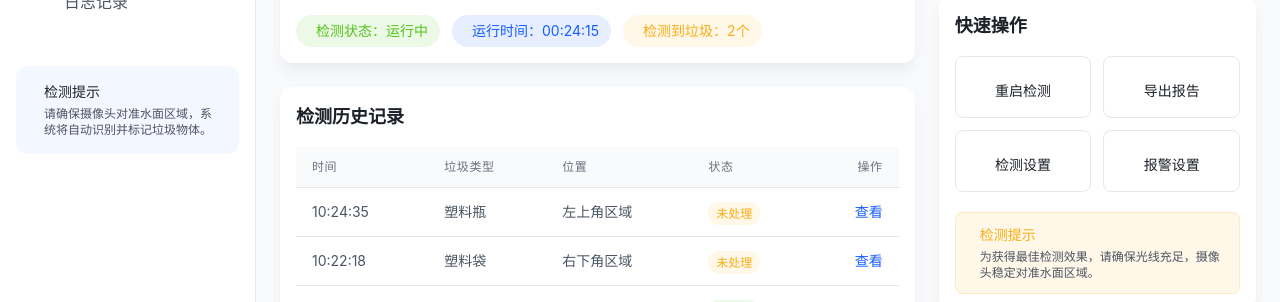
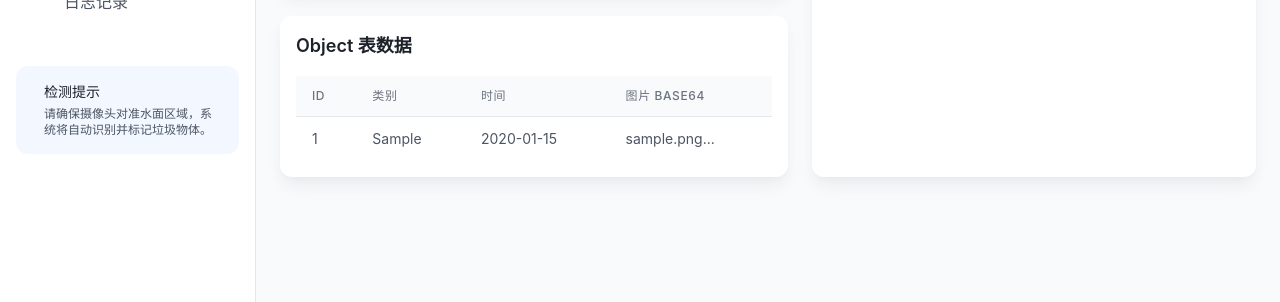
Before and after one commit to Curryjiu/water-waste-monitoring-project, a Flask app: page / in a window 1280 px wide. Shown: the part 498-800 px from the top of the page. Run offline with Flask 3, Linux system fonts and the light colour scheme; tables that the repository leaves empty hold one stand-in row (values such as "Sample post"); some libraries are stand-ins or nearby versions.

Commit message:
Get objects from database.

```diff
--- a/main.py
+++ b/main.py
@@ -1,12 +1,46 @@
 from flask import Flask, render_template
+from flask_sqlalchemy import SQLAlchemy
+import os
+from sqlalchemy import create_engine
+from sqlalchemy.orm import sessionmaker
 
 app = Flask(__name__)
+app.config['SQLALCHEMY_DATABASE_URI'] = 'sqlite:///database/db.sqlite3'
+# app.config['SQLALCHEMY_TRACK_MODIFICATIONS'] = False
+db = SQLAlchemy(app)
+
+# 在应用上下文内创建数据库
+# with app.app_context():
+#     db_dir = os.path.dirname(app.config['SQLALCHEMY_DATABASE_URI'].replace('sqlite:///', ''))
+#     os.makedirs(db_dir, exist_ok=True)
+#     db.create_all()
+
+class Object(db.Model):
+    id = db.Column(db.TEXT, primary_key=True)
+    category = db.Column(db.TEXT)
+    time = db.Column(db.TEXT)
+    image_base64 = db.Column(db.TEXT)
+
+#app.route("/api/image",)
+@app.route("/api/get_image")
+def get_image(image_base64:str):
+    print()
 
 
 @app.route('/')
 def index():
-    return render_template("main.html")
-
+    engine = create_engine('sqlite:///database/db.sqlite3')
+    Session = sessionmaker(bind=engine)
+    session = Session()
+    objects = session.query(Object).all()
+    objects_list = [{
+        'id': obj.id,
+        'category': obj.category,
+        'time': obj.time,
+        'image_base64': obj.image_base64
+    } for obj in objects]
+    session.close()
+    return render_template("main.html", objects=objects_list)
 
 if __name__ == "__main__":
     app.run(host="0.0.0.0", debug=True, port=9988)
--- a/templates/main.html
+++ b/templates/main.html
@@ -194,6 +194,34 @@
                 </div>
 
                 <div class="bg-white rounded-xl p-4 card-shadow">
+                    <h2 class="text-lg font-semibold mb-4">Object 表数据</h2>
+                    <div class="overflow-x-auto">
+                        <table class="min-w-full divide-y divide-gray-200">
+                            <thead>
+                                <tr>
+                                    <th class="px-4 py-3 bg-gray-50 text-left text-xs font-medium text-gray-500 uppercase tracking-wider">ID</th>
+                                    <th class="px-4 py-3 bg-gray-50 text-left text-xs font-medium text-gray-500 uppercase tracking-wider">类别</th>
+                                    <th class="px-4 py-3 bg-gray-50 text-left text-xs font-medium text-gray-500 uppercase tracking-wider">时间</th>
+                                    <th class="px-4 py-3 bg-gray-50 text-left text-xs font-medium text-gray-500 uppercase tracking-wider">图片 Base64</th>
+                                </tr>
+                            </thead>
+                            <tbody class="bg-white divide-y divide-gray-200">
+                                {% for obj in objects %}
+                                <tr>
+                                    <td class="px-4 py-3 whitespace-nowrap text-sm text-gray-600">{{ obj.id }}</td>
+                                    <td class="px-4 py-3 whitespace-nowrap text-sm text-gray-600">{{ obj.category }}</td>
+                                    <td class="px-4 py-3 whitespace-nowrap text-sm text-gray-600">{{ obj.time }}</td>
+                                    <td class="px-4 py-3 whitespace-nowrap text-sm text-gray-600">{{ obj.image_base64[:50] }}...</td>
+                                </tr>
+                                {% endfor %}
+                            </tbody>
+                        </table>
+                    </div>
+                </div>
+            </div>
+
+            <!-- 检测历史记录 -->
+            <div class="bg-white rounded-xl p-4 card-shadow">
                 <h2 class="text-lg font-semibold mb-4">检测历史记录</h2>
                 <div class="overflow-x-auto">
                     <table class="min-w-full divide-y divide-gray-200">
@@ -242,111 +270,6 @@
                         </tr>
                         </tbody>
                     </table>
-                    </div>
-                </div>
-            </div>
-
-            <!-- 右侧信息面板 -->
-            <div class="lg:w-1/3 space-y-6">
-                <div class="bg-white rounded-xl p-4 card-shadow">
-                    <h2 class="text-lg font-semibold mb-4">检测统计</h2>
-                    <div class="space-y-4">
-                        <div>
-                            <div class="flex justify-between mb-1">
-                                <span class="text-sm text-gray-600">今日检测总数</span>
-                                <span class="text-sm font-medium">18</span>
-                            </div>
-                            <div class="w-full bg-gray-200 rounded-full h-2.5">
-                                <div class="bg-primary h-2.5 rounded-full" style="width: 65%"></div>
-                            </div>
-                        </div>
-
-                        <div>
-                            <div class="flex justify-between mb-1">
-                                <span class="text-sm text-gray-600">已处理数量</span>
-                                <span class="text-sm font-medium">12</span>
-                            </div>
-                            <div class="w-full bg-gray-200 rounded-full h-2.5">
-                                <div class="bg-success h-2.5 rounded-full" style="width: 40%"></div>
-                            </div>
-                        </div>
-
-                        <div>
-                            <div class="flex justify-between mb-1">
-                                <span class="text-sm text-gray-600">未处理数量</span>
-                                <span class="text-sm font-medium">6</span>
-                            </div>
-                            <div class="w-full bg-gray-200 rounded-full h-2.5">
-                                <div class="bg-warning h-2.5 rounded-full" style="width: 25%"></div>
-                            </div>
-                        </div>
-                    </div>
-
-                    <div class="mt-6">
-                        <h3 class="text-sm font-medium mb-3">垃圾类型分布</h3>
-                        <div class="space-y-3">
-                            <div class="flex items-center justify-between">
-                                <div class="flex items-center gap-2">
-                                    <div class="w-3 h-3 rounded-full bg-primary"></div>
-                                    <span class="text-sm text-gray-600">塑料类</span>
-                                </div>
-                                <span class="text-sm font-medium">65%</span>
-                            </div>
-                            <div class="flex items-center justify-between">
-                                <div class="flex items-center gap-2">
-                                    <div class="w-3 h-3 rounded-full bg-secondary"></div>
-                                    <span class="text-sm text-gray-600">纸类</span>
-                                </div>
-                                <span class="text-sm font-medium">15%</span>
-                            </div>
-                            <div class="flex items-center justify-between">
-                                <div class="flex items-center gap-2">
-                                    <div class="w-3 h-3 rounded-full bg-warning"></div>
-                                    <span class="text-sm text-gray-600">泡沫类</span>
-                                </div>
-                                <span class="text-sm font-medium">10%</span>
-                            </div>
-                            <div class="flex items-center justify-between">
-                                <div class="flex items-center gap-2">
-                                    <div class="w-3 h-3 rounded-full bg-danger"></div>
-                                    <span class="text-sm text-gray-600">其他</span>
-                                </div>
-                                <span class="text-sm font-medium">10%</span>
-                            </div>
-                        </div>
-                    </div>
-                </div>
-
-                <div class="bg-white rounded-xl p-4 card-shadow">
-                    <h2 class="text-lg font-semibold mb-4">快速操作</h2>
-                    <div class="grid grid-cols-2 gap-3">
-                        <button class="flex flex-col items-center justify-center p-4 border border-gray-200 rounded-lg hover:border-primary hover:bg-primary/5 transition-colors">
-                            <i class="fa fa-refresh text-primary text-xl mb-2"></i>
-                            <span class="text-sm">重启检测</span>
-                        </button>
-                        <button class="flex flex-col items-center justify-center p-4 border border-gray-200 rounded-lg hover:border-primary hover:bg-primary/5 transition-colors">
-                            <i class="fa fa-download text-primary text-xl mb-2"></i>
-                            <span class="text-sm">导出报告</span>
-                        </button>
-                        <button class="flex flex-col items-center justify-center p-4 border border-gray-200 rounded-lg hover:border-primary hover:bg-primary/5 transition-colors">
-                            <i class="fa fa-cog text-primary text-xl mb-2"></i>
-                            <span class="text-sm">检测设置</span>
-                        </button>
-                        <button class="flex flex-col items-center justify-center p-4 border border-gray-200 rounded-lg hover:border-primary hover:bg-primary/5 transition-colors">
-                            <i class="fa fa-bell text-primary text-xl mb-2"></i>
-                            <span class="text-sm">报警设置</span>
-                        </button>
-                    </div>
-
-                    <div class="mt-5 p-3 bg-warning/10 rounded-lg border border-warning/20">
-                        <div class="flex gap-3">
-                            <i class="fa fa-lightbulb-o text-warning mt-0.5"></i>
-                            <div>
-                                <h3 class="text-sm font-medium text-warning">检测提示</h3>
-                                <p class="text-xs text-gray-600 mt-1">为获得最佳检测效果，请确保光线充足，摄像头稳定对准水面区域。</p>
-                            </div>
-                        </div>
-                    </div>
                 </div>
             </div>
         </div>
```
Lines whose indentation alone changed are shown as unchanged.
